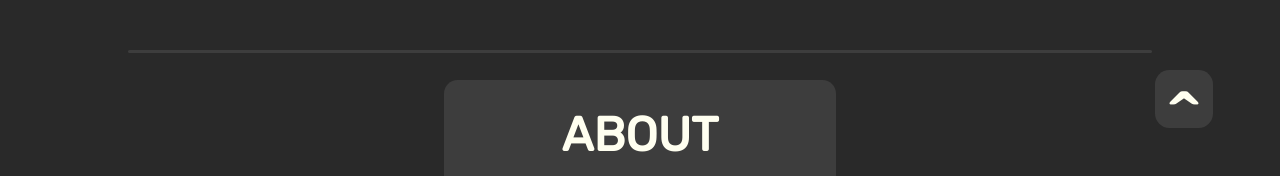
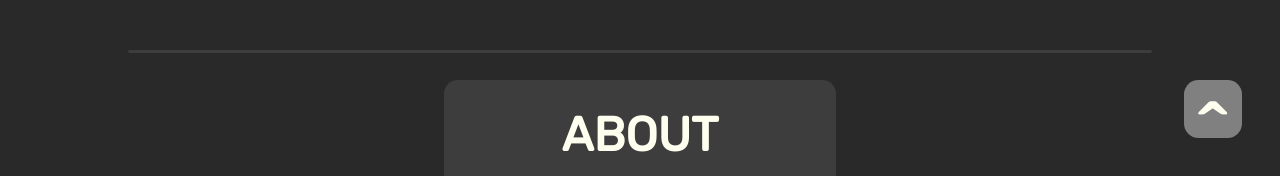
Before and after one commit to rstacks/my-website, a React (Vite) app: page /home in a window 1280 px wide. Shown: the part 624-800 px from the top of the page. Built offline with nearby package versions, Linux system fonts and the light colour scheme.

Commit message:
Style changes for back to top button

```diff
--- a/src/styles.css
+++ b/src/styles.css
@@ -529,13 +529,21 @@ hr {
   cursor: pointer;
   font-size: 6em;
   z-index: 1000;
-  bottom: 0.5em;
-  right: 0.7em;
-  background-color: #3D3D3D;
+  bottom: 0.4em;
+  right: 0.4em;
+  /*background-color: #3D3D3D;*/
+  background-color: #808080;
   height: 0.6em;
   width: 0.6em;
   text-align: center;
   border-radius: 0.15em;
+  opacity: 100%;
+}
+
+@media screen and (max-width: 1100px) {
+  .back-to-top-button {
+    display: none;
+  }
 }
 
 @media screen and (max-width: 500px) {
```
